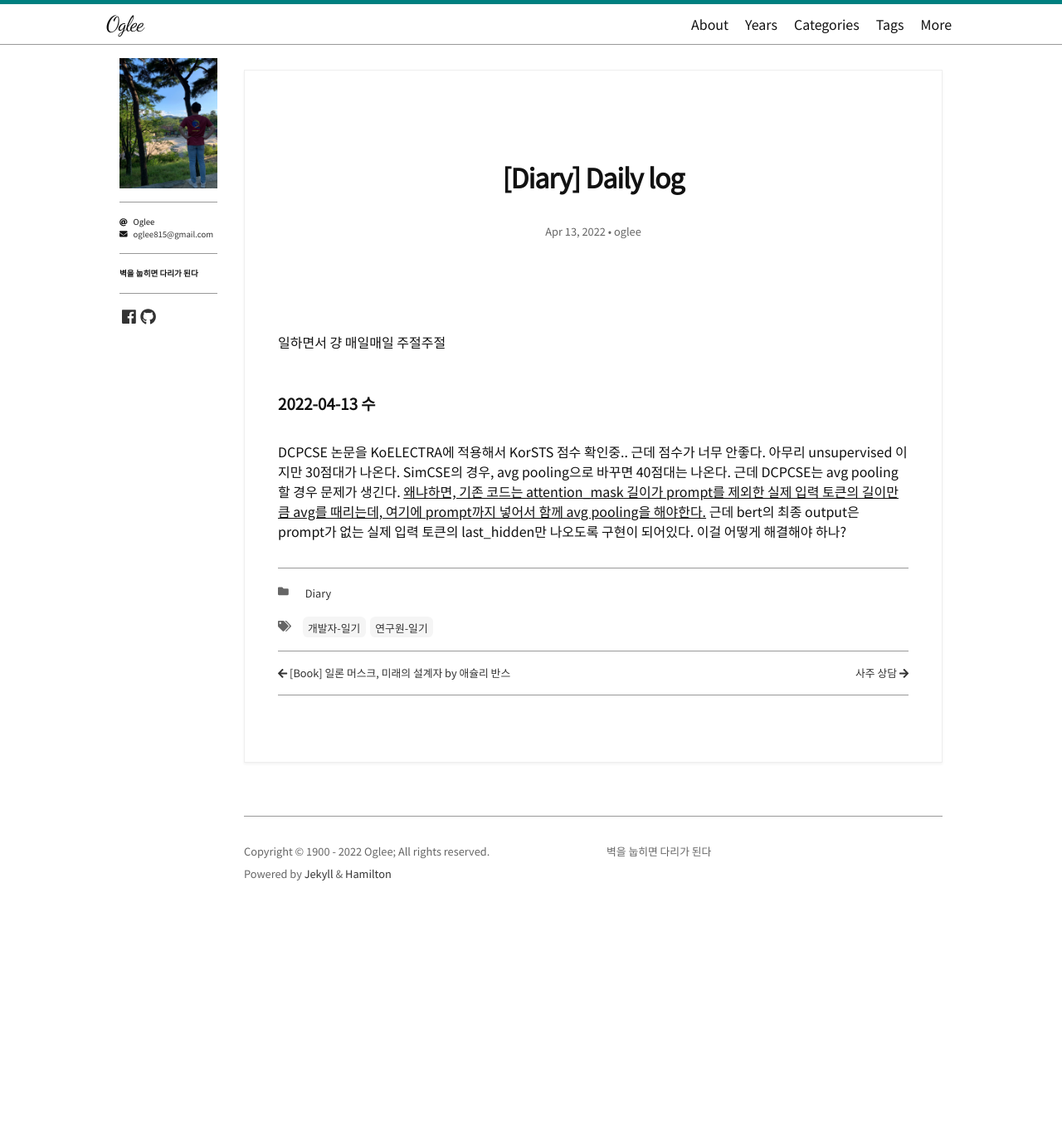
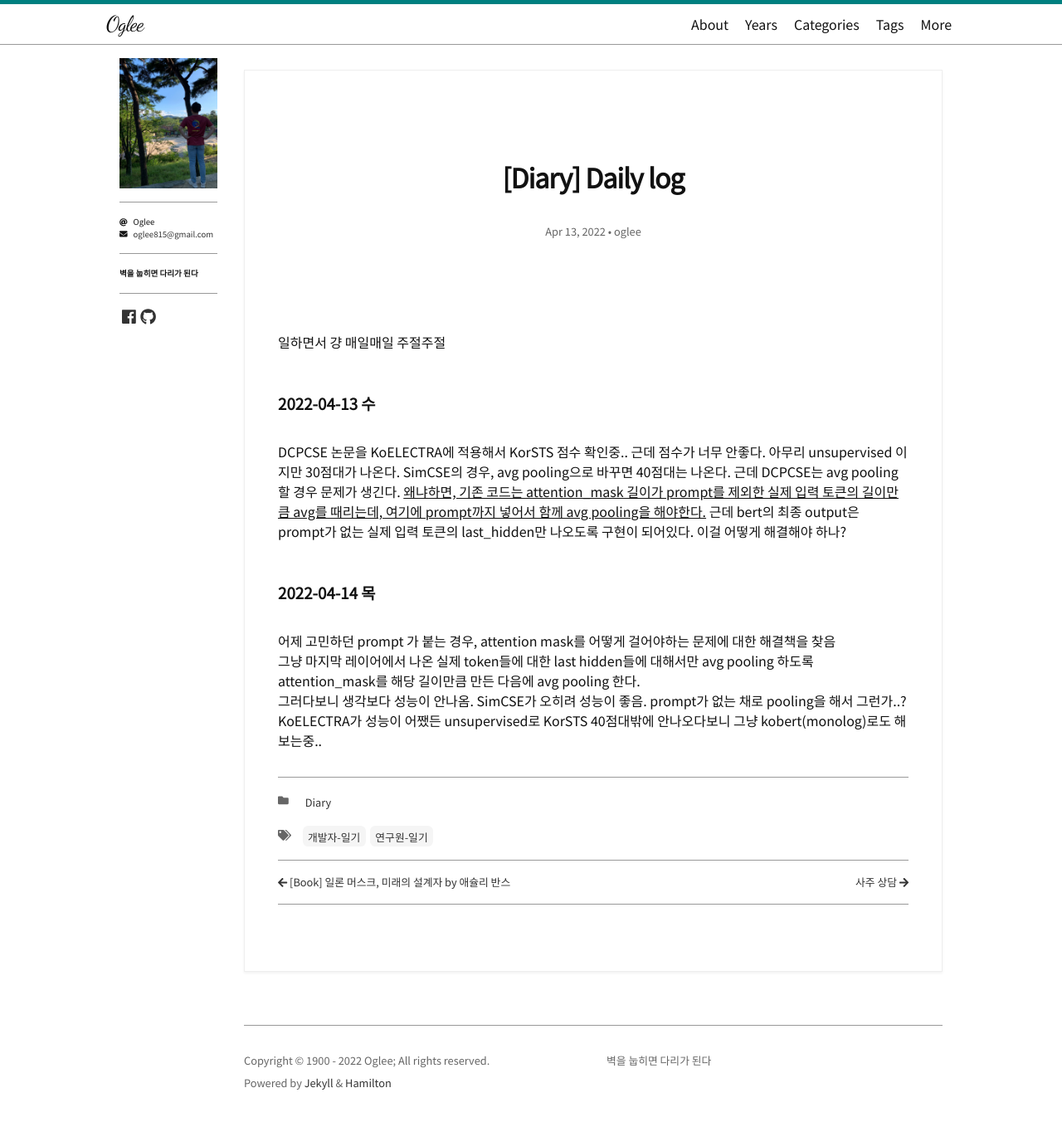
Before and after one commit to oglee815/oglee815_old.github.io, a Jekyll site: the page built from _posts/1900-01-01-diary-develop.md, in a window 1280 px wide. Shown: the whole page at 83% size. Built offline with Jekyll 4.4.1, drawn with Linux system fonts in a browser that asks for light colours; nearby versions of some CDN libraries; some web fonts are replaced; comment, search, counter and statistics services are not loaded.

Commit message:
Update 1900-01-01-diary-develop.md

```diff
--- a/_posts/1900-01-01-diary-develop.md
+++ b/_posts/1900-01-01-diary-develop.md
@@ -26,3 +26,10 @@ SimCSE의 경우, avg pooling으로 바꾸면 40점대는 나온다.
 <u>왜냐하면, 기존 코드는 attention_mask 길이가 prompt를 제외한 실제 입력 토큰의 길이만큼 avg를 때리는데, 여기에 prompt까지 넣어서 함께 avg pooling을 해야한다.</u>
 근데 bert의 최종 output은 prompt가 없는 실제 입력 토큰의 last_hidden만 나오도록 구현이 되어있다.
 이걸 어떻게 해결해야 하나?
+
+### 2022-04-14 목
+
+어제 고민하던 prompt 가 붙는 경우, attention mask를 어떻게 걸어야하는 문제에 대한 해결책을 찾음<br>
+그냥 마지막 레이어에서 나온 실제 token들에 대한 last hidden들에 대해서만 avg pooling 하도록 attention_mask를 해당 길이만큼 만든 다음에 avg pooling 한다.<br>
+그러다보니 생각보다 성능이 안나옴. SimCSE가 오히려 성능이 좋음. prompt가 없는 채로 pooling을 해서 그런가..? <br>
+KoELECTRA가 성능이 어쨌든 unsupervised로 KorSTS 40점대밖에 안나오다보니 그냥 kobert(monolog)로도 해보는중..
```
